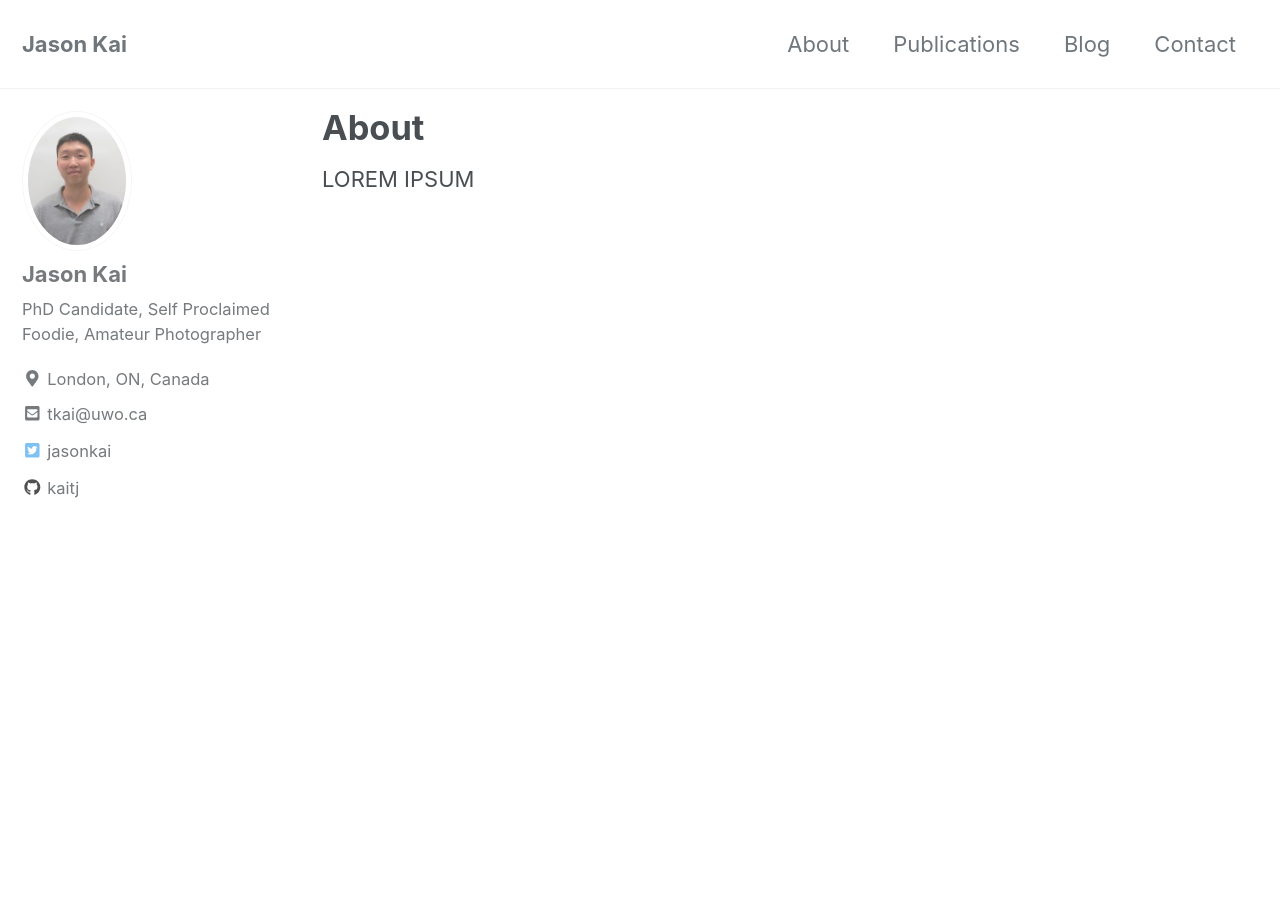
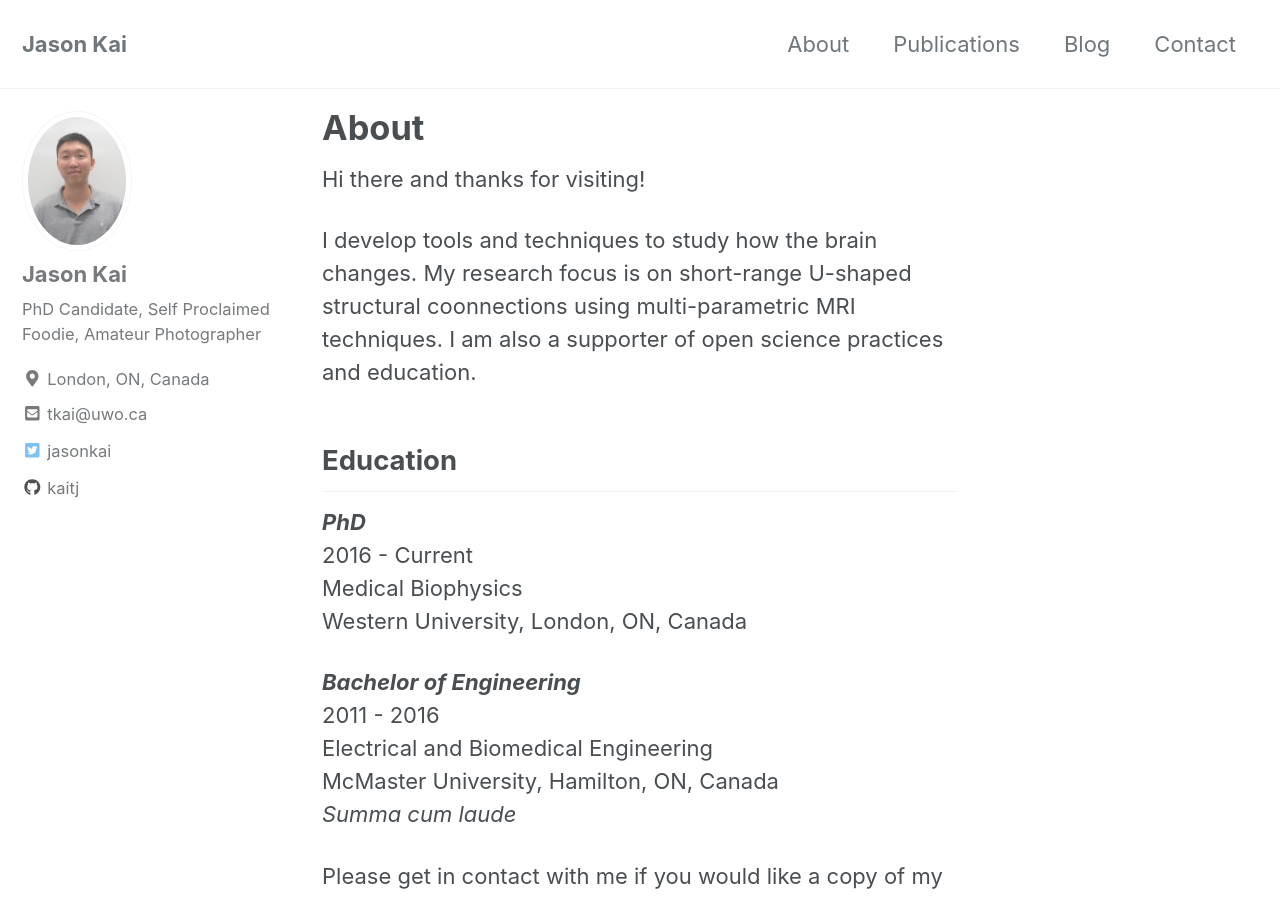
Before and after one commit to kaitj/kaitj.github.io, a Jekyll site: the page built from _pages/about.md, in a window 1280 px wide and 900 px high. Built offline with Jekyll 4.4.1, drawn with Linux system fonts in a browser that asks for light colours; cached includes are drawn as plain includes; nearby versions of some CDN libraries; some of the changed text lies outside the part shown.

Commit message:
updated about me with information

```diff
--- a/_pages/about.md
+++ b/_pages/about.md
@@ -4,4 +4,20 @@ permalink: /
 author_profile: True
 ---
 
-LOREM IPSUM
+Hi there and thanks for visiting!
+
+I develop tools and techniques to study how the brain changes. My research focus is on short-range U-shaped structural coonnections using multi-parametric MRI techniques. I am also a supporter of open science practices and education.
+
+## Education
+**_PhD_** <br/>
+2016 - Current <br/>
+Medical Biophysics <br/>
+Western University, London, ON, Canada
+
+**_Bachelor of Engineering_** <br/>
+2011 - 2016 <br/>
+Electrical and Biomedical Engineering <br/>
+McMaster University, Hamilton, ON, Canada <br/>
+_Summa cum laude_
+
+Please get in contact with me if you would like a copy of my full CV.
```
